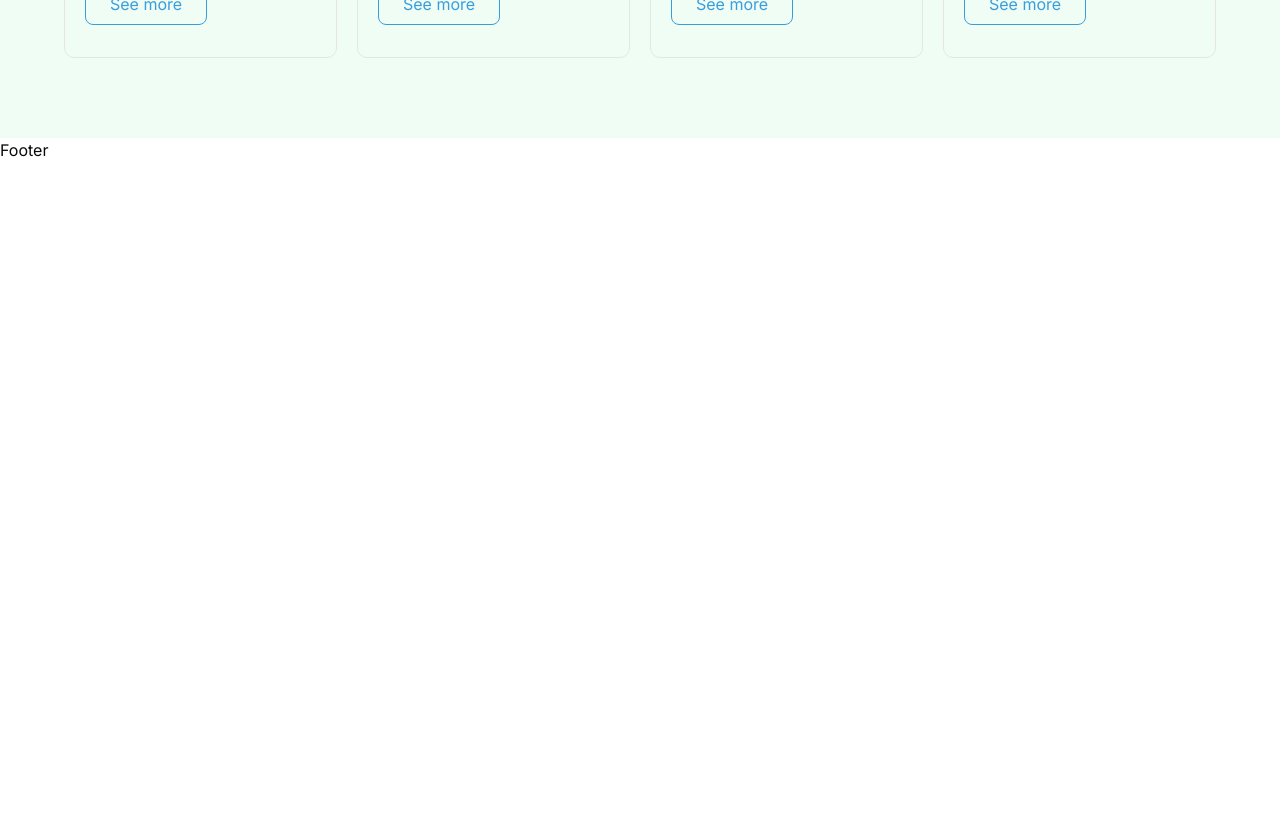
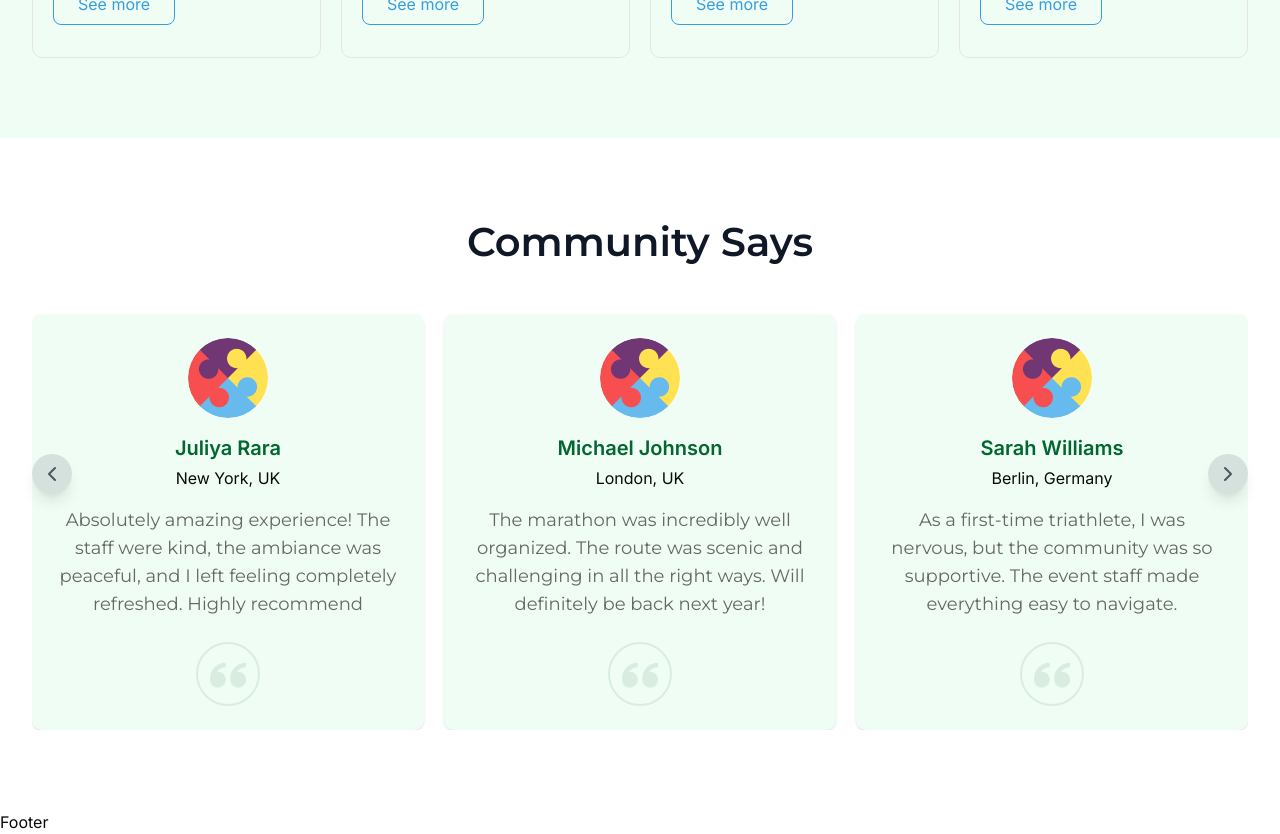
Before and after one commit to moriyam-mohona/race-event-management, a Next.js app: page / in a window 1280 px wide. Shown: the part 4020-4854 px from the top of the page. Before the commit the page ends 4182 px from the top, so only its background shows below. Built offline with nearby package versions, Linux system fonts and the light colour scheme; no server answers; what @bprogress/next would draw is missing.

Commit message:
Add CommunitySays component and integrate reviews section; enhance FindDreamRace layout and UpcomingEvents functionality

```diff
--- /dev/null
+++ b/src/components/cards/ReviewCard.tsx
@@ -0,0 +1,46 @@
+import Image from "next/image";
+import { ImQuotesLeft } from "react-icons/im";
+import { Review } from "@/types/Common";
+
+interface ReviewCardProps {
+  review: Review;
+}
+
+const ReviewCard = ({ review }: ReviewCardProps) => {
+  return (
+    <div className="bg-green-50 p-6 rounded-lg shadow-sm flex flex-col items-center text-center h-full">
+      {/* Avatar */}
+      <div className="w-20 h-20 rounded-full overflow-hidden mb-4">
+        <Image
+          src={review.avatar || "/placeholder.svg"}
+          alt={review.name}
+          width={80}
+          height={80}
+          className="w-full h-full object-cover"
+        />
+      </div>
+
+      {/* Name */}
+      <h3 className="text-xl font-semibold text-green-800 mb-1">
+        {review.name}
+      </h3>
+
+      {/* Location */}
+      <p className=" mb-4">{review.location}</p>
+
+      {/* Review Text */}
+      <p className="text-[#676767] font-normal font-montserrat text-lg mb-6">
+        {review.review}
+      </p>
+
+      {/* Quote Icon */}
+      <div className="mt-auto">
+        <div className="w-16 h-16 rounded-full border-2 border-green-800/10 flex items-center justify-center">
+          <ImQuotesLeft className="w-9 h-9 text-green-800/10" />
+        </div>
+      </div>
+    </div>
+  );
+};
+
+export default ReviewCard;
--- /dev/null
+++ b/src/components/pages/home/CommunitySays/CommunitySays.tsx
@@ -0,0 +1,132 @@
+"use client";
+
+import SectionHeader from "@/components/shared/SectionHeader/SectionHeader";
+import { Swiper, SwiperSlide } from "swiper/react";
+import { Navigation } from "swiper/modules";
+import "swiper/css";
+import "swiper/css/navigation";
+import { useRef, useEffect } from "react";
+import { ChevronLeft, ChevronRight } from "lucide-react";
+import ReviewCard from "@/components/cards/ReviewCard";
+import profile from "@/assets/profile.png";
+import { Review } from "@/types/Common";
+const CommunitySays = () => {
+  const reviews: Review[] = [
+    {
+      id: "1",
+      name: "Juliya Rara",
+      location: "New York, UK",
+      review:
+        "Absolutely amazing experience! The staff were kind, the ambiance was peaceful, and I left feeling completely refreshed. Highly recommend",
+      avatar: profile,
+    },
+    {
+      id: "2",
+      name: "Michael Johnson",
+      location: "London, UK",
+      review:
+        "The marathon was incredibly well organized. The route was scenic and challenging in all the right ways. Will definitely be back next year!",
+      avatar: profile,
+    },
+    {
+      id: "3",
+      name: "Sarah Williams",
+      location: "Berlin, Germany",
+      review:
+        "As a first-time triathlete, I was nervous, but the community was so supportive. The event staff made everything easy to navigate.",
+      avatar: profile,
+    },
+    {
+      id: "4",
+      name: "David Chen",
+      location: "Toronto, Canada",
+      review:
+        "The cycling event exceeded all my expectations. Beautiful routes, excellent support stations, and a fantastic atmosphere throughout.",
+      avatar: profile,
+    },
+    {
+      id: "5",
+      name: "Emma Rodriguez",
+      location: "Barcelona, Spain",
+      review:
+        "I've participated in many races, but this one stands out for its community feel and attention to detail. The post-race celebration was fantastic!",
+      avatar: profile,
+    },
+    {
+      id: "6",
+      name: "James Wilson",
+      location: "Sydney, Australia",
+      review:
+        "From registration to the finish line, everything was seamless. The digital resources and race day support were top-notch.",
+      avatar: profile,
+    },
+  ];
+
+  const prevRef = useRef(null);
+  const nextRef = useRef(null);
+
+  useEffect(() => {
+    // Update Swiper instance with navigation refs after component mounts
+    // eslint-disable-next-line @typescript-eslint/no-explicit-any
+    const swiperInstance = (document.querySelector(".swiper") as any)?.swiper;
+    if (swiperInstance) {
+      swiperInstance.params.navigation.prevEl = prevRef.current;
+      swiperInstance.params.navigation.nextEl = nextRef.current;
+      swiperInstance.navigation.init();
+      swiperInstance.navigation.update();
+    }
+  }, []);
+
+  return (
+    <div className="container mx-auto px-4 sm:px-6 lg:px-8 py-20">
+      <SectionHeader title="Community Says" />
+
+      <div className="relative mt-12">
+        <Swiper
+          modules={[Navigation]}
+          spaceBetween={20}
+          slidesPerView={1}
+          loop={true}
+          breakpoints={{
+            640: { slidesPerView: 1 },
+            768: { slidesPerView: 2 },
+            1024: { slidesPerView: 3 },
+          }}
+          navigation={{
+            prevEl: prevRef.current,
+            nextEl: nextRef.current,
+          }}
+          onInit={(swiper) => {
+            swiper.navigation.init();
+            swiper.navigation.update();
+          }}
+        >
+          {reviews.map((review) => (
+            <SwiperSlide key={review.id}>
+              <ReviewCard review={review} />
+            </SwiperSlide>
+          ))}
+        </Swiper>
+
+        {/* Navigation Buttons */}
+        <button
+          ref={prevRef}
+          className="absolute -left-0 top-40 -translate-y-1/2 z-10 p-2 bg-gray-500/20 rounded-full shadow-lg hover:bg-gray-50 transition-colors duration-200"
+          aria-label="Previous reviews"
+        >
+          <ChevronLeft className="w-6 h-6 text-gray-600" />
+        </button>
+
+        <button
+          ref={nextRef}
+          className="absolute -right-0 top-40 -translate-y-1/2 z-10 p-2 bg-gray-500/20 rounded-full shadow-lg hover:bg-gray-50 transition-colors duration-200"
+          aria-label="Next reviews"
+        >
+          <ChevronRight className="w-6 h-6 text-gray-600" />
+        </button>
+      </div>
+    </div>
+  );
+};
+
+export default CommunitySays;
--- a/src/components/pages/home/FindDreamRace/FindDreamRace.tsx
+++ b/src/components/pages/home/FindDreamRace/FindDreamRace.tsx
@@ -2,14 +2,13 @@ import bg from "@/assets/images/home/find-dream-bg.png";
 import banner from "@/assets/images/home/find-dream-banner.png";
 import Image from "next/image";
 import { ArrowRight } from "lucide-react";
-import { Container } from "@/components/ui-library/container";
 import Link from "next/link";
 
 const FindDreamRace = () => {
   return (
     <div>
       {/* Hero Section */}
-      <div className="relative min-h-[600px] overflow-hidden">
+      <div className="relative min-h-[600px] overflow-hidden flex justify-between  items-center">
         {/* Background Image */}
         <div
           className="absolute inset-0 bg-cover bg-center"
@@ -23,9 +22,8 @@ const FindDreamRace = () => {
         />
 
         {/* Content */}
-        <div className="relative container mx-auto px-4 sm:px-6 lg:px-8 py-10 h-full flex   items-center justify-center">
-          <Container>
-            <div className="flex flex-col lg:flex-row items-center justify-between gap-12 lg:gap-20 text-white">
+        <div className="relative container mx-auto px-4 sm:px-6 lg:px-8 py-10 h-full w-full flex items-center justify-center">
+          <div className="w-full flex flex-col lg:flex-row items-center justify-between gap-12 lg:gap-20 text-white">
             {/* Left Side */}
             <div className="flex flex-col sm:flex-row items-center gap-8 w-full lg:w-2/3">
               <Image
@@ -44,9 +42,8 @@ const FindDreamRace = () => {
                 <p className="font-light opacity-90 text-sm sm:text-base">
                   Explore top endurance races worldwide, from marathons to
                   triathlons, and choose the perfect destination. Get
-                    personalized gear recommendations, travel tips, and
-                    exclusive community support to make your race experience
-                    unforgettable.
+                  personalized gear recommendations, travel tips, and exclusive
+                  community support to make your race experience unforgettable.
                 </p>
 
                 <Link
@@ -77,7 +74,6 @@ const FindDreamRace = () => {
               </div>
             </div>
           </div>
-          </Container>
         </div>
       </div>
     </div>
--- a/src/components/pages/home/HomeComponent.tsx
+++ b/src/components/pages/home/HomeComponent.tsx
@@ -7,6 +7,7 @@ import HowItWorks from "./HowItWorks/HowItWorks";
 import UpcomingEvents from "./UpcomingEvents/UpcomingEvents";
 import FindDreamRace from "./FindDreamRace/FindDreamRace";
 import JoinRaceExpo from "./JoinRaceExpo/JoinRaceExpo";
+import CommunitySays from "./CommunitySays/CommunitySays";
 
 const HomeComponent = () => {
   return (
@@ -16,6 +17,7 @@ const HomeComponent = () => {
       <UpcomingEvents />
       <FindDreamRace />
       <JoinRaceExpo />
+      <CommunitySays />
     </>
   );
 };
--- a/src/components/pages/home/JoinRaceExpo/JoinRaceExpo.tsx
+++ b/src/components/pages/home/JoinRaceExpo/JoinRaceExpo.tsx
@@ -10,7 +10,6 @@ import { Navigation } from "swiper/modules";
 import "swiper/css";
 import "swiper/css/navigation";
 import event from "@/assets/event.png";
-import { Container } from "@/components/ui-library/container";
 import ExpoCard from "@/components/cards/ExpoCard";
 
 const events: Expo[] = [
@@ -106,7 +105,6 @@ const JoinRaceExpo: React.FC = () => {
 
   return (
     <section className="py-20 bg-green-50">
-      <Container>
       <div className="container mx-auto px-4 sm:px-6 lg:px-8">
         <SectionHeader
           title="Join Our Race Expo "
@@ -118,6 +116,7 @@ const JoinRaceExpo: React.FC = () => {
             modules={[Navigation]}
             spaceBetween={20}
             slidesPerView={1}
+            loop={true}
             breakpoints={{
               640: { slidesPerView: 1 },
               768: { slidesPerView: 2 },
@@ -153,7 +152,6 @@ const JoinRaceExpo: React.FC = () => {
           </button>
         </div>
       </div>
-      </Container>
     </section>
   );
 };
--- a/src/components/pages/home/UpcomingEvents/UpcomingEvents.tsx
+++ b/src/components/pages/home/UpcomingEvents/UpcomingEvents.tsx
@@ -106,6 +106,7 @@ const UpcomingEvents: React.FC = () => {
               modules={[Navigation]}
               spaceBetween={20}
               slidesPerView={1}
+              loop={true}
               breakpoints={{
                 640: { slidesPerView: 1 },
                 768: { slidesPerView: 2 },
```
Also changed, not shown: src/types/Common.ts (+8 -0 lines). Lines whose indentation alone changed are shown as unchanged.
